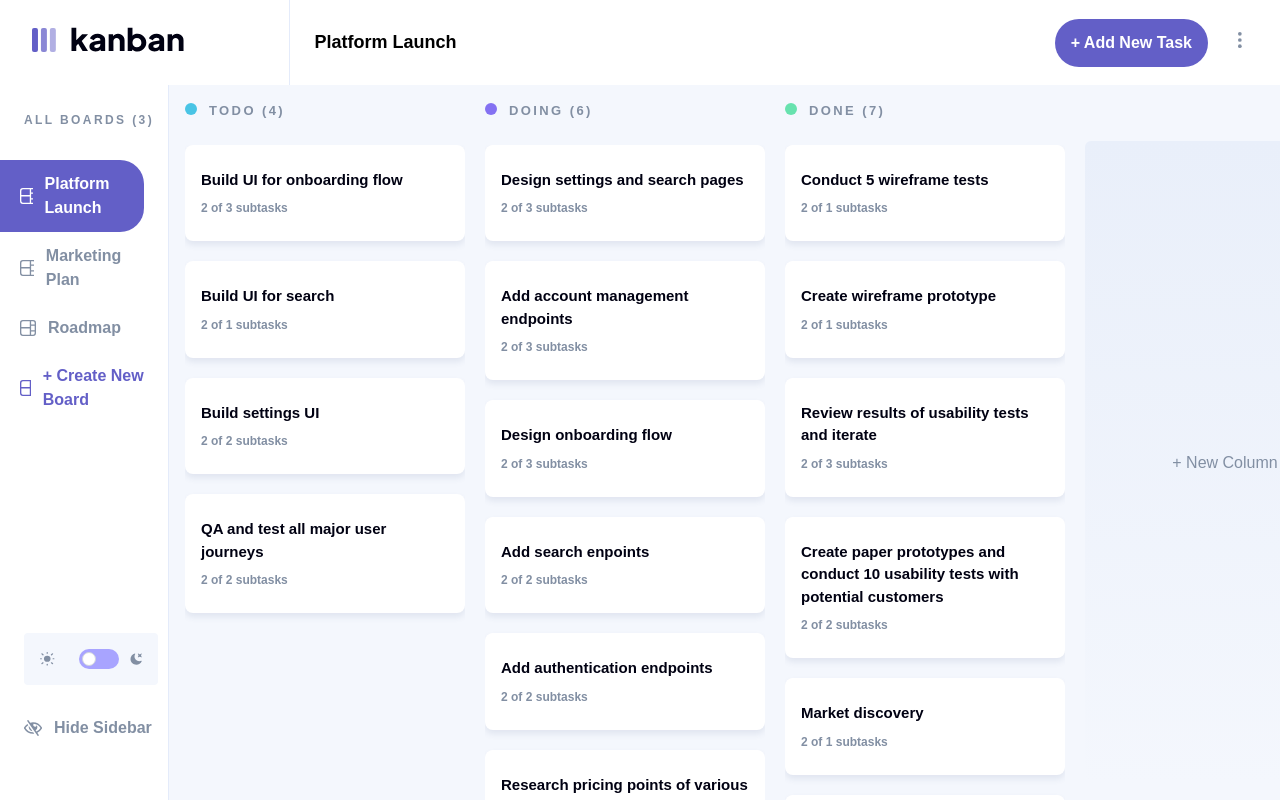
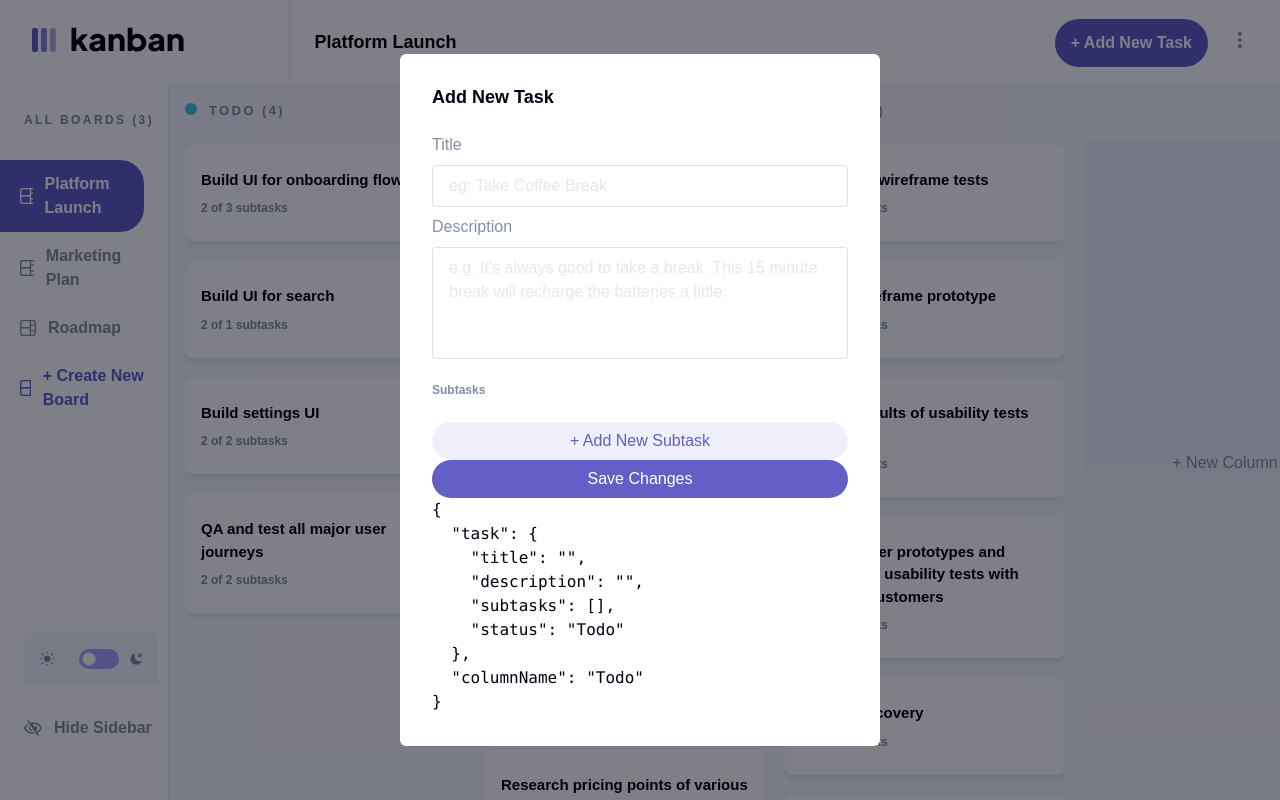
Before and after one commit to Em-codes/kanban-project-manager, a Next.js app: page / in a window 1280 px wide. Shown: the top 800 px of the page. Built offline with nearby package versions, Linux system fonts and the light colour scheme.

Commit message:
Dev - add tasks functionality

```diff
--- a/features/board/boardSlice.tsx
+++ b/features/board/boardSlice.tsx
@@ -1,5 +1,5 @@
 import { createSlice, PayloadAction, createAsyncThunk } from '@reduxjs/toolkit'
-import { Board, Column, indexedBoard } from '@src/types'
+import { Board, Column, indexedBoard, Task } from '@src/types'
 import { v4 as uuidv4 } from "uuid";
 
 
@@ -25,10 +25,6 @@ export const boardsSlice = createSlice({
         createNewBoard: (state, action: PayloadAction<Board>) => {
             state.boards.push(action.payload)
         },
-        // createNewColumn: (state, action: PayloadAction<Column>) => {
-        //     const x = state.boards?.columnns
-        //     x.push(action.payload)
-        // },
         deleteBoard: (state, action: PayloadAction<String>) => {
             state.boards = state.boards.filter((board) => board?.name !== action.payload)
         },
@@ -39,8 +35,18 @@ export const boardsSlice = createSlice({
             })
             state.boards = (editedData)
         },
+        addTask: (state, action: PayloadAction<{ task: Task; boardName: string; columnName: string }>) => {
+            const board = state.boards.find(board => board.name === action.payload.boardName)
+            const column = board?.columns.find(column => column.name === action.payload.task.status)
+            column?.tasks.unshift(action.payload.task)
+            console.log(column)
+
+
+
+            // state.boards.push(newTask)
+        },
     }
 })
 
-export const { getAllBoards, createNewBoard, deleteBoard, editBoard } = boardsSlice.actions
+export const { getAllBoards, createNewBoard, deleteBoard, editBoard, addTask } = boardsSlice.actions
 export default boardsSlice.reducer
--- a/src/components/Header/Header.tsx
+++ b/src/components/Header/Header.tsx
@@ -13,8 +13,8 @@ import { useAppSelector } from 'app/hooks'
 
 
 const Header = () => {
-  const [isAddNewTask, setIsAddNewTask] = useState<boolean>(false)
-  const [isEditToggle, setIsEditToggle] = useState<boolean>(false)
+  const [isAddNewTask, setIsAddNewTask] = useState<boolean>(true)
+  // const [isEditToggle, setIsEditToggle] = useState<boolean>(false)
   const { theme } = useTheme();
 
   const data = useAppSelector((state: RootState) => state.boards.boards)
--- a/src/components/Modal/AddNewTaskModal.tsx
+++ b/src/components/Modal/AddNewTaskModal.tsx
@@ -5,10 +5,13 @@ import React, { useEffect } from 'react'
 import Button from '@components/shared/Button'
 import TextArea from '@components/shared/TextArea'
 import StatustDropdown from '@components/shared/StatustDropdown'
-import { useAppSelector } from 'app/hooks'
+import { useAppDispatch, useAppSelector } from 'app/hooks'
 import { RootState } from 'app/store'
+import { useState } from 'react'
+import { addTask } from '../../../features/board/boardSlice'
 
 const AddNewTaskModal = () => {
+    const dispatch = useAppDispatch()
 
     const validate = Yup.object({
         name: Yup.string().required("required"),
@@ -17,32 +20,53 @@ const AddNewTaskModal = () => {
         )
     })
 
+    // const boards = useAppSelector((state: RootState) => state.boards.boards)
+    // const currentBoard = useAppSelector((state: RootState) => state.currentBoard.value)
+    // const boardColumns =  boards?.map((val) => val.columns[currentBoard])
+    // const showBoards =  boardColumns?.map((val) => val.name)
+
     const boards = useAppSelector((state: RootState) => state.boards.boards)
     const currentBoard = useAppSelector((state: RootState) => state.currentBoard.value)
-    const boardColumns =  boards?.map((val) => val.columns[currentBoard])
-    const showBoards =  boardColumns?.map((val) => val.name)
+    const boardNameTag = boards[currentBoard] && boards[currentBoard].name
+    const boardColumnsx = boards?.find(element => element.name === boardNameTag)?.columns;
 
     useEffect(() => {
-        console.log('sb', showBoards)
+        // console.log('sb', boardColumnsx[0].name)
+        console.log(boardNameTag)
 
     },[])
+    // const [currentStatus, setCurrentStatus] = useState(boardColumnsx && boardColumnsx[0].name);
+    const [currentStatus, setCurrentStatus] = useState('Todo');
+
+    const Task = {
+        title: "",
+        description: "",
+        subtasks: [],
+        status: currentStatus,
+    }
 
     return (
         <div>
             <h1 className="text-lg font-bold mb-6"> Add New Task</h1>
             <Formik
-                // initialValues={{ title: "", subtasks: [] }}
+                // {task: newTask, boardName: board.name, columnName: columnName}
                 initialValues={{
-                    title: "",
+
+                    task:{title: "",
                     description: "",
-                    subtasks: ['', ''],
-                    status: status
+                    subtasks: [],
+                    status: currentStatus,},
+                    boardName:boardNameTag,
+                    columnName: currentStatus
+
                 }}
-                validationSchema={validate}
+                // validationSchema={validate}
                 onSubmit={(values, { setSubmitting, resetForm }) => {
                     setSubmitting(true)
 
                     //make async call
+                    dispatch(addTask(values))
+                    values.task.status = currentStatus;
                     console.log('submit:', values);
                     setSubmitting(false)
                     resetForm()
@@ -50,8 +74,8 @@ const AddNewTaskModal = () => {
             >
                 {({ values, isSubmitting, handleSubmit }) => (
                     <Form onSubmit={handleSubmit}>
-                        <TextInput label='Title' name="title" type="input" placeholder='eg: Take Coffee Break' />
-                        <TextArea label="Description" name="description" type="text" placeholder="e.g. It's always good to take a break. This 15 minute break will recharge the batteries a little." />
+                        <TextInput label='Title' name={'task.title'} type="input" placeholder='eg: Take Coffee Break' />
+                        <TextArea label="Description" name={'task.description'} type="text" placeholder="e.g. It's always good to take a break. This 15 minute break will recharge the batteries a little." />
 
                          <label className="body-md text-sm font-bold capitalize text-mediumGrey dark:text-white mt-6 block">
                             subtasks
@@ -60,7 +84,7 @@ const AddNewTaskModal = () => {
                         <FieldArray name="subtasks"
                             render={val => (
                                 <div>
-                                    {values.subtasks.map((_, i) => (
+                                    {values.task.subtasks.map((_, i) => (
                                         <div key={i} className="flex">
                                             <TextInput label='' name={`subtasks[${i}]`} type="text" placeholder="e.g. Archived" />
                                             <button onClick={() => val.remove(i)}
@@ -78,7 +102,7 @@ const AddNewTaskModal = () => {
                                     <br />
 
                                     <button
-                                        type='submit'
+                                        type='button'
                                         onClick={() => val.push('')}
                                         className={'bg-[#635FC71A] rounded-full w-full py-[7px] text-mainPurple transition duration-200 text-base hover:bg-mainPurpleHover font-sans'}
                                     >
@@ -88,7 +112,7 @@ const AddNewTaskModal = () => {
                             )}
                         />
 
-                        <StatustDropdown columns={boardColumns}/> <br /> <br />
+                        {/* <StatustDropdown boardColumns={boardColumnsx} currentStatus={currentStatus} setCurrentStatus={setCurrentStatus}/> <br /> <br /> */}
 
                         <Button type="submit" disabled={isSubmitting} children={'Save Changes'} width={"w-full"} padding={'py-[7px]'} color={'text-white'} />
                         <pre>{JSON.stringify(values, null, 2)}</pre>
--- a/src/components/shared/StatustDropdown.tsx
+++ b/src/components/shared/StatustDropdown.tsx
@@ -1,52 +1,56 @@
 import React, { useState } from 'react'
 
 interface statusProps {
-  columns: any[],
+  boardColumns: any,
   currentStatus: any
+  setCurrentStatus: any
 }
 
-const StatustDropdown = ({columns, currentStatus }: statusProps) => {
-  const [showMenu, setShowMenu] = useState(false)
+const StatustDropdown = ({ boardColumns, currentStatus, setCurrentStatus }: statusProps) => {
+  const [showDropDown, setShowDropDown] = useState(false)
+
   return (
     <>
       <h3 className="mt-6 text-[13px] font-bold font-sans mb-[4px] text-mediumGrey dark:text-white">{'Status'}</h3>
 
+      <div className="relative">
         <button
-        onClick={() => setShowMenu(!showMenu)}
+          onClick={() => setShowDropDown(!showDropDown)}
           type="button"
           className="inline-flex justify-between items-center w-full rounded-md outline outline-1 outline-lightGreyLine shadow-sm px-4 py-2 bg-white text-sm font-medium text-black focus:outline-mainPurple dark:bg-darkGrey dark:text-white dark:outline-darkGreyLine"
           id="menu-button"
           aria-expanded="true"
           aria-haspopup="true"
         >
-        {/* {status || data.status} */}Hello { currentStatus }
+          {/* {status || data.status} */} {currentStatus}
           <svg className="-mr-1 ml-2 h-5 w-5 fill-mainPurple" xmlns="http://www.w3.org/2000/svg" viewBox="0 0 20 20" fill="currentColor" aria-hidden="true">
             <path fillRule="evenodd" d="M5.293 7.293a1 1 0 011.414 0L10 10.586l3.293-3.293a1 1 0 111.414 1.414l-4 4a1 1 0 01-1.414 0l-4-4a1 1 0 010-1.414z" clipRule="evenodd" />
           </svg>
         </button>
 
-      <div
-        className="origin-top-right absolute right-0 mt-2 rounded-md shadow-lg bg-white  focus:outline-none dark:bg-veryDarkGrey"
+        {showDropDown && <div
+          className="origin-top-right absolute right-0 w-full rounded-md shadow-lg bg-white  focus:outline-none dark:bg-veryDarkGrey"
         >
           <div className="py-1" >
-                {columns.map((column, i) => (
-                    <a
+            {boardColumns.map((column: any, i: number) => (
+              <span
                 onClick={() => {
-                        // if(status) {
-                        //     setStatus(column.name);
-                        // } else {
-                        //     changeTaskStatus(data.id, column.name);
-                        // }
-                        setShowMenu(false)
+                  if (currentStatus) {
+                    setCurrentStatus(column.name);
+                  } else {
+                    // changeTaskStatus(data.id, column.name);
+                    setCurrentStatus(currentStatus);
+                  }
+                  setShowDropDown(false)
                 }}
                 key={i}
-                    href="#"
                 className="text-mediumGrey block px-4 py-2 text-sm hover:text-mainPurple hover:bg-mainPurple dark:hover:bg-white hover:bg-opacity-10 dark:hover:bg-opacity-10"
               >
                 {column.name}
-                    </a>
+              </span>
             ))}
           </div>
+        </div>}
       </div>
     </>
   )
```
Also changed, not shown: src/types.ts (+5 -5 lines). Lines whose indentation alone changed are shown as unchanged.
